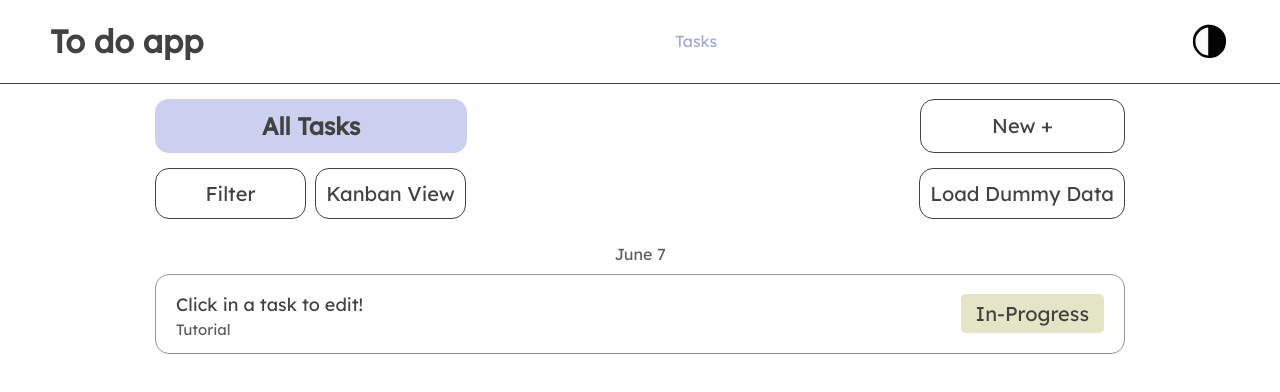
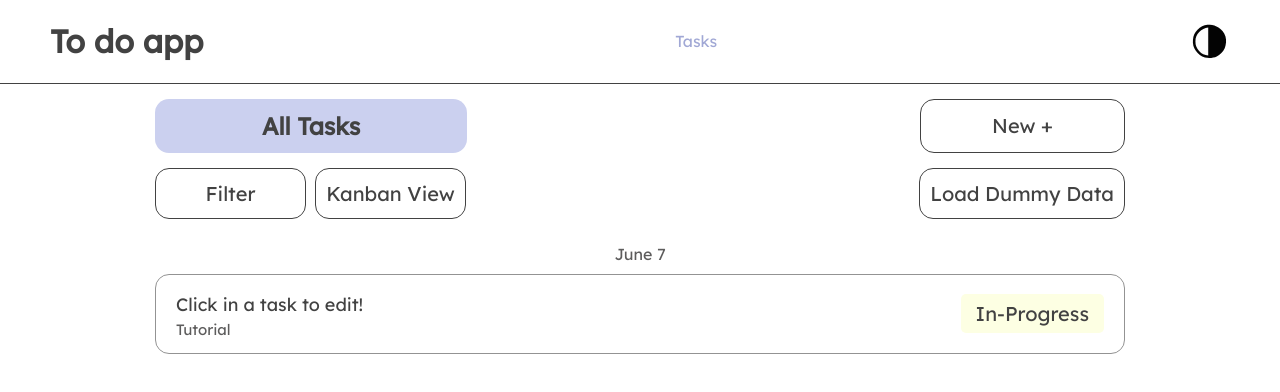
Before and after one commit to WendyDarli/todo-react, a React (Vite) app: page / in a window 1280 px wide. Shown: the top 392 px of the page. Built offline with nearby package versions, Linux system fonts and the light colour scheme.

Commit message:
style: tweak color palette

```diff
--- a/src/styles/general.css
+++ b/src/styles/general.css
@@ -8,9 +8,9 @@
   --light-gray: #939393;
   --light-lilac: #CBD0EF;
   --darker-lilac: #A1A8D5;
-  --red: #E5C6C6;
-  --yellow: #E3E5C6;
-  --green: #C6E5C8;
+  --red: #ffdede;
+  --yellow: #fdffe3;
+  --green: #e2ffe4;
 
   color: var(--black);
   background-color: var(--white);
```
